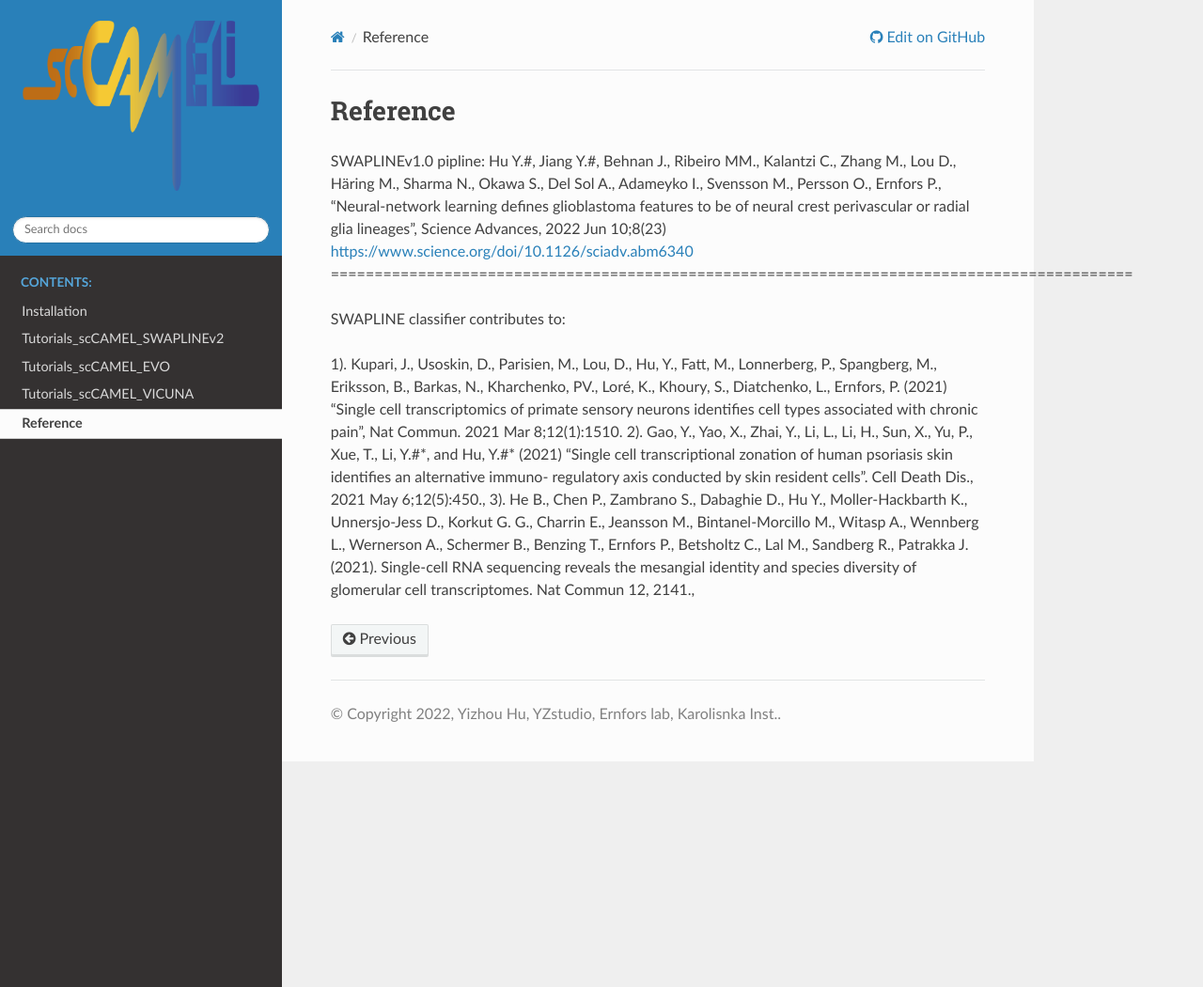
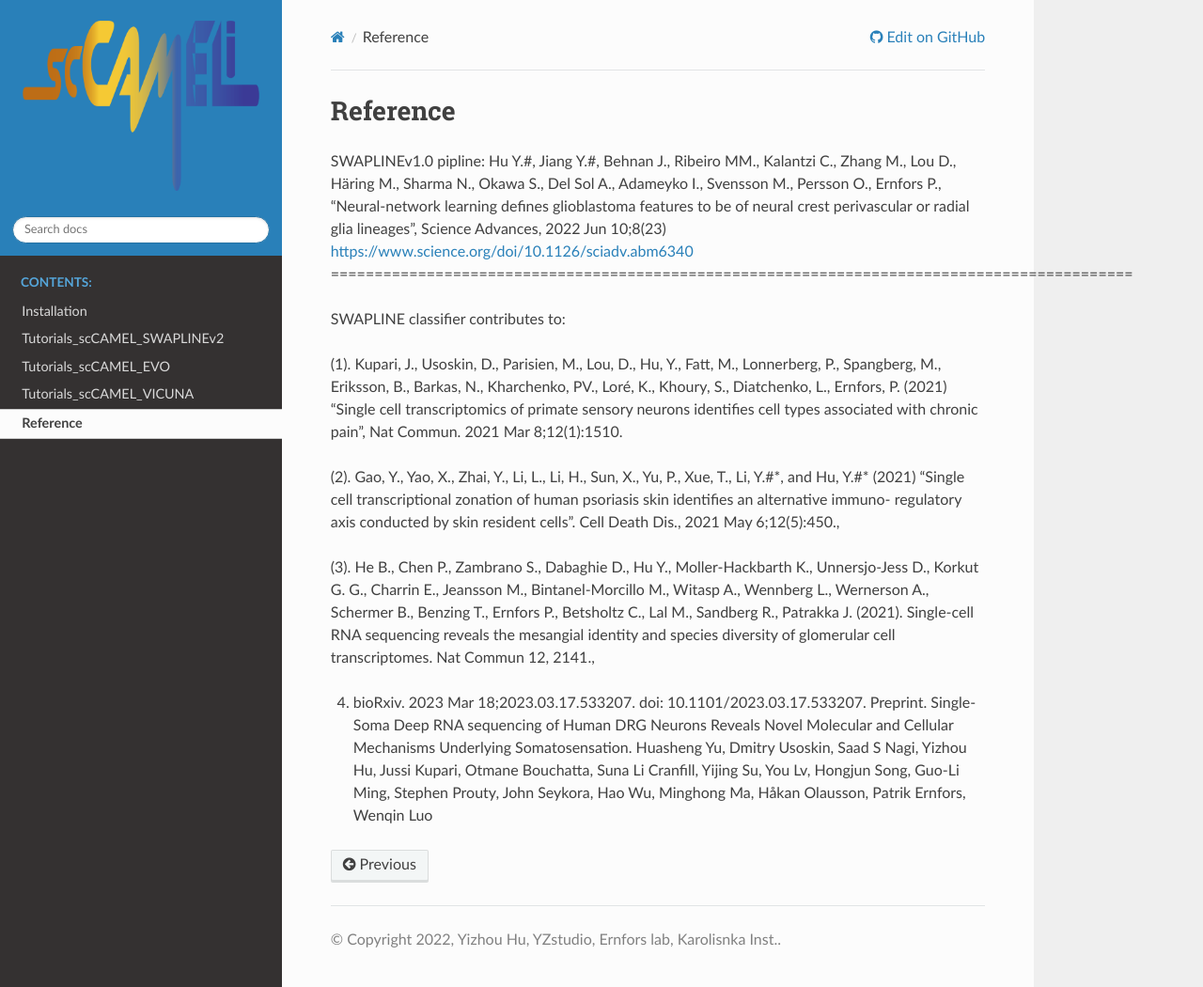
Before and after one commit to StudioYZ/scCAMEL, a Sphinx documentation site: the page built from source/References/index.rst, in a window 1280 px wide and 1050 px high. Shown: the whole window at 94% size. Built offline with Sphinx 7.4.7 and the Read the Docs theme 2.0.0, drawn with Linux system fonts in a browser that asks for light colours; pages that are not in the unit, such as notebooks, are missing from menus; some of the changed lines change nothing that is shown.

Commit message:
Update index.rst

```diff
--- a/source/References/index.rst
+++ b/source/References/index.rst
@@ -8,18 +8,13 @@
 
 SWAPLINE classifier contributes to:
 
-1). Kupari, J., Usoskin, D., Parisien, M., Lou, D., Hu, Y., Fatt, M., Lonnerberg, P., Spangberg, M., Eriksson, B., Barkas, N., Kharchenko, PV., Loré, K., Khoury, S., Diatchenko, L., Ernfors, P. (2021) “Single cell transcriptomics of primate sensory neurons identifies cell types associated with chronic pain”, Nat Commun. 2021 Mar 8;12(1):1510.
-2). Gao, Y., Yao, X., Zhai, Y., Li, L., Li, H., Sun, X., Yu, P., Xue, T., Li, Y.#*, and Hu, Y.#* (2021) “Single cell transcriptional zonation of human psoriasis skin identifies an alternative immuno- regulatory axis conducted by skin resident cells”. Cell Death Dis., 2021 May 6;12(5):450.,
-3). He B., Chen P., Zambrano S., Dabaghie D., Hu Y., Moller-Hackbarth K., Unnersjo-Jess D., Korkut G. G., Charrin E., Jeansson M., Bintanel-Morcillo M., Witasp A., Wennberg L., Wernerson A., Schermer B., Benzing T., Ernfors P., Betsholtz C., Lal M., Sandberg R., Patrakka J. (2021). Single-cell RNA sequencing reveals the mesangial identity and species diversity of glomerular cell transcriptomes. Nat Commun 12, 2141.,
+(1). Kupari, J., Usoskin, D., Parisien, M., Lou, D., Hu, Y., Fatt, M., Lonnerberg, P., Spangberg, M., Eriksson, B., Barkas, N., Kharchenko, PV., Loré, K., Khoury, S., Diatchenko, L., Ernfors, P. (2021) “Single cell transcriptomics of primate sensory neurons identifies cell types associated with chronic pain”, Nat Commun. 2021 Mar 8;12(1):1510.
 
-============================================================================================
-CAMELevo contributes to:
-(1) bioRxiv. 2023 Mar 18;2023.03.17.533207. doi: 10.1101/2023.03.17.533207. Preprint. Single-Soma Deep RNA sequencing of Human DRG Neurons Reveals Novel Molecular and Cellular Mechanisms Underlying Somatosensation. Huasheng Yu, Dmitry Usoskin, Saad S Nagi, Yizhou Hu, Jussi Kupari, Otmane Bouchatta, Suna Li Cranfill, Yijing Su, You Lv, Hongjun Song, Guo-Li Ming, Stephen Prouty, John Seykora, Hao Wu, Minghong Ma, Håkan Olausson, Patrik Ernfors, Wenqin Luo
+(2). Gao, Y., Yao, X., Zhai, Y., Li, L., Li, H., Sun, X., Yu, P., Xue, T., Li, Y.#*, and Hu, Y.#* (2021) “Single cell transcriptional zonation of human psoriasis skin identifies an alternative immuno- regulatory axis conducted by skin resident cells”. Cell Death Dis., 2021 May 6;12(5):450.,
 
-============================================================================================
-VICUNA intercellular-communication contributes to:
-Gao, Y., Yao, X., Zhai, Y., Li, L., Li, H., Sun, X., Yu, P., Xue, T., Li, Y.#*, and Hu, Y.#* (2021) “Single cell transcriptional zonation of human psoriasis skin identifies an alternative immuno- regulatory axis conducted by skin resident cells”. Cell Death Dis., 2021 May 6;12(5):450.,
+(3). He B., Chen P., Zambrano S., Dabaghie D., Hu Y., Moller-Hackbarth K., Unnersjo-Jess D., Korkut G. G., Charrin E., Jeansson M., Bintanel-Morcillo M., Witasp A., Wennberg L., Wernerson A., Schermer B., Benzing T., Ernfors P., Betsholtz C., Lal M., Sandberg R., Patrakka J. (2021). Single-cell RNA sequencing reveals the mesangial identity and species diversity of glomerular cell transcriptomes. Nat Commun 12, 2141.,
 
+(4) bioRxiv. 2023 Mar 18;2023.03.17.533207. doi: 10.1101/2023.03.17.533207. Preprint. Single-Soma Deep RNA sequencing of Human DRG Neurons Reveals Novel Molecular and Cellular Mechanisms Underlying Somatosensation. Huasheng Yu, Dmitry Usoskin, Saad S Nagi, Yizhou Hu, Jussi Kupari, Otmane Bouchatta, Suna Li Cranfill, Yijing Su, You Lv, Hongjun Song, Guo-Li Ming, Stephen Prouty, John Seykora, Hao Wu, Minghong Ma, Håkan Olausson, Patrik Ernfors, Wenqin Luo
 
 .. toctree::
     :maxdepth: 2
```
